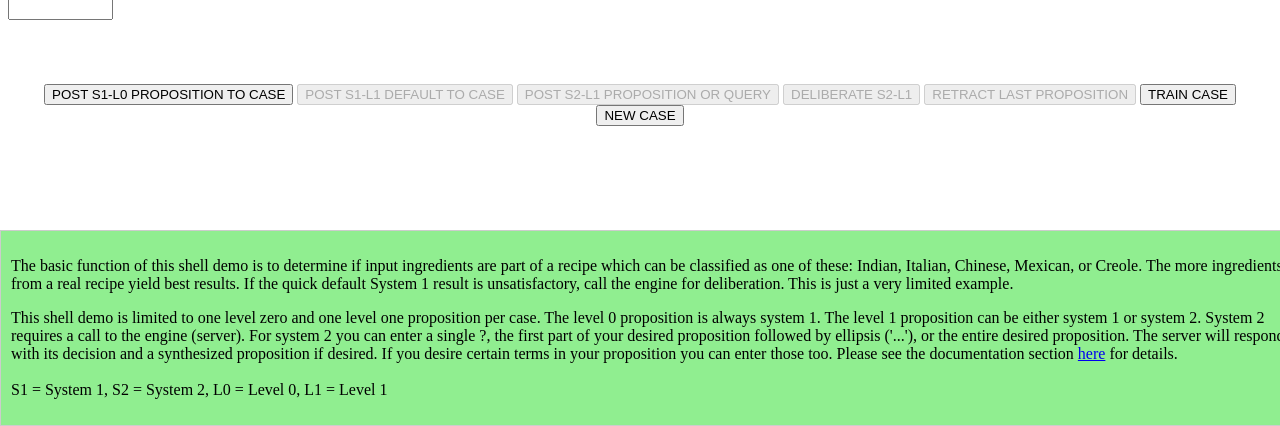
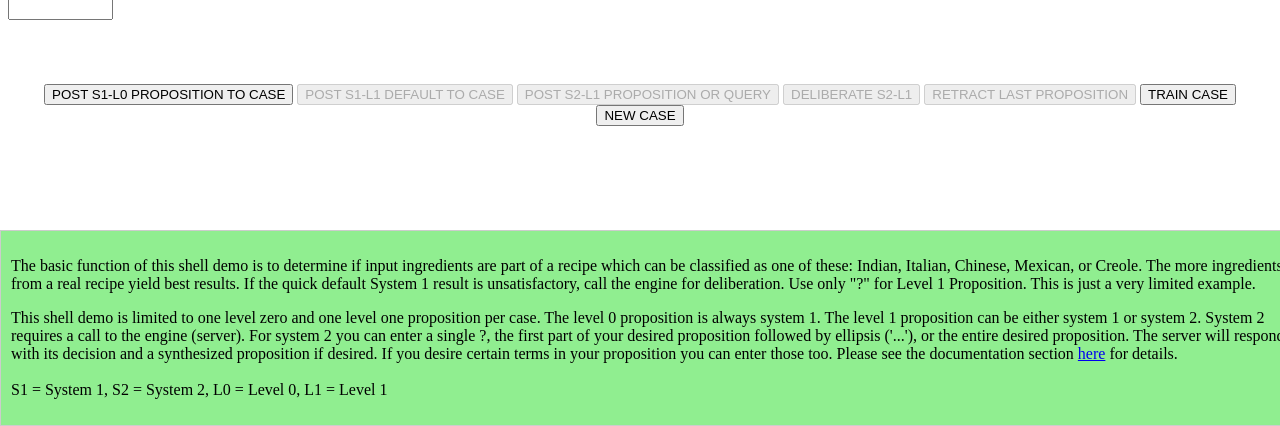
Before and after one commit to jazzbox35/AME_Client_Project, a Django app: page /ame_client_app/ in a window 1280 px wide. Shown: the part 374-800 px from the top of the page. Run offline with Django 4.2, Linux system fonts and the light colour scheme; data that the repository does not hold is empty.

Commit message:
Update home.html

```diff
--- a/ame_client_project/ame_client_app/templates/ame_client_app/home.html
+++ b/ame_client_project/ame_client_app/templates/ame_client_app/home.html
@@ -301,7 +301,8 @@
        can be classified as one of these: Indian, Italian, Chinese, Mexican, or Creole. The more ingredients from a
       real recipe yield
        best results. If the quick default System 1 result
-       is unsatisfactory, call the engine for deliberation. This is just a very limited example.
+       is unsatisfactory, call the engine for deliberation. Use only "?" for Level 1 Proposition.
+      This is just a very limited example.
        <P>
        This shell demo is limited to one level zero and one level one proposition per case. The level 0 proposition is
        always system 1. The level 1 proposition can be either system 1 or system 2. System 2 requires a call to the
```
